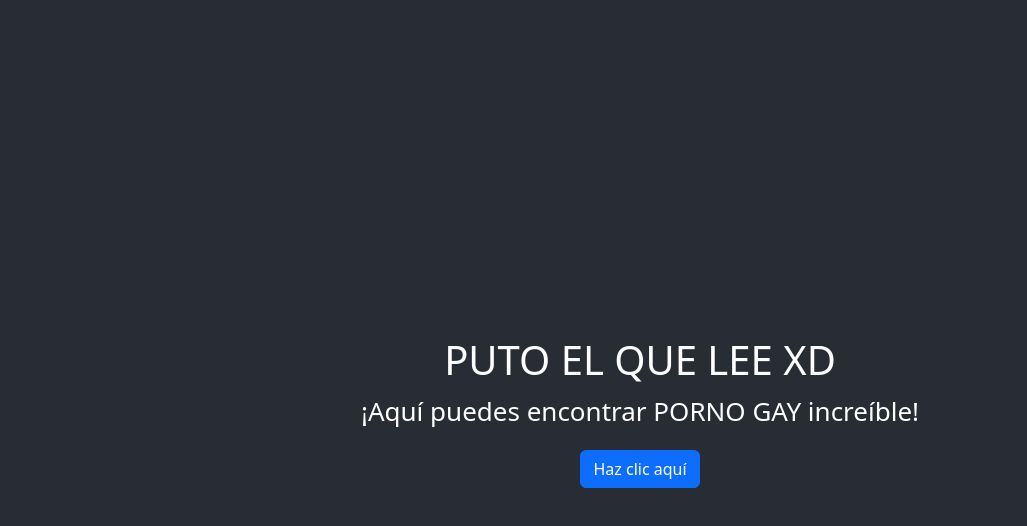
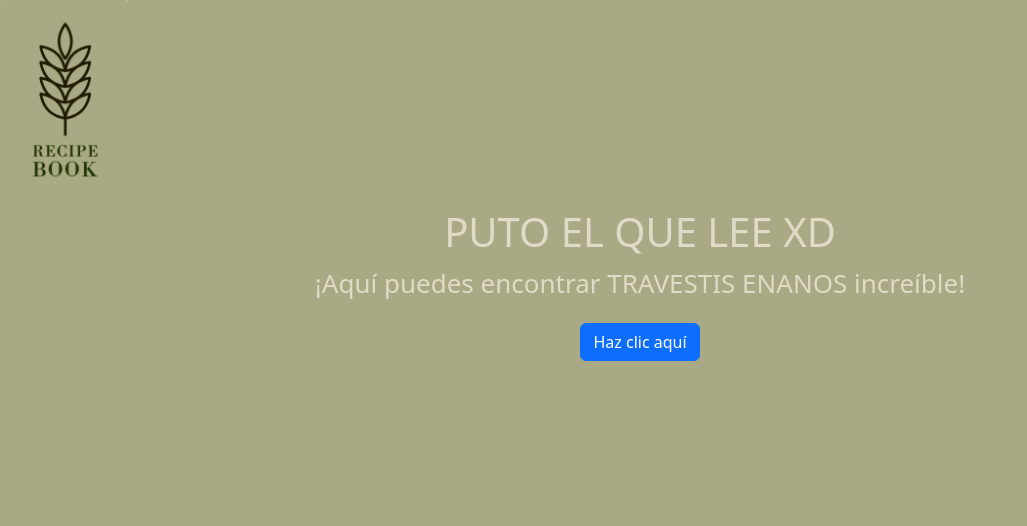
Before and after one commit to reak97/Recipe-project, a React (Create React App) app in the folder frontend/: page / in a window 1280 px wide. Shown: the top 526 px of the page, without its empty margins (0-1027 px from the left). Built offline with nearby package versions, Linux system fonts and the light colour scheme.

Commit message:
styles and logo

```diff
--- a/frontend/src/App.css
+++ b/frontend/src/App.css
@@ -14,14 +14,13 @@
 }
 
 .App-header {
-  background-color: #282c34;
+  background-color:#a9a985;
   min-height: 100vh;
-  display: flex;
   flex-direction: column;
   align-items: center;
   justify-content: center;
   font-size: calc(10px + 2vmin);
-  color: white;
+  color: #e0dbc7;
 }
 
 .App-link {
--- /dev/null
+++ b/frontend/src/components/Content/Header.jsx
@@ -0,0 +1,13 @@
+import logo from '../../assets/img/Recipe.PNG';
+import "./Web.css";
+export default function Menu() {
+    return (
+      <header>
+        <figure>
+          <div className='logo'>
+            <img src={logo} alt="Logo Recipe Book	" className='w-50'/>
+          </div>
+        </figure>
+      </header>
+    );
+  }
--- /dev/null
+++ b/frontend/src/components/Content/Web.css
@@ -0,0 +1,11 @@
+.logo{
+    display: flex;
+}
+
+.w-50{
+    max-width: 10%;
+}
+
+.img{
+
+}
--- a/frontend/src/components/Home.jsx
+++ b/frontend/src/components/Home.jsx
@@ -1,10 +1,13 @@
 import React from 'react';
+import Header from './Content/Header';
 
 const Home = () => {
   return (
-    <div className="container mt-4">
+
+    <div>
+      <Header/>
       <h1>PUTO EL QUE LEE XD</h1>
-      <p>¡Aquí puedes encontrar PORNO GAY increíble!</p>
+      <p>¡Aquí puedes encontrar TRAVESTIS ENANOS increíble!</p>
       <button className="btn btn-primary">Haz clic aquí</button>
     </div>
   );
```
Also changed, not shown: frontend/src/assets/img/Recipe.PNG (added), 1 other file (tests, documents, lock files or other folders).
